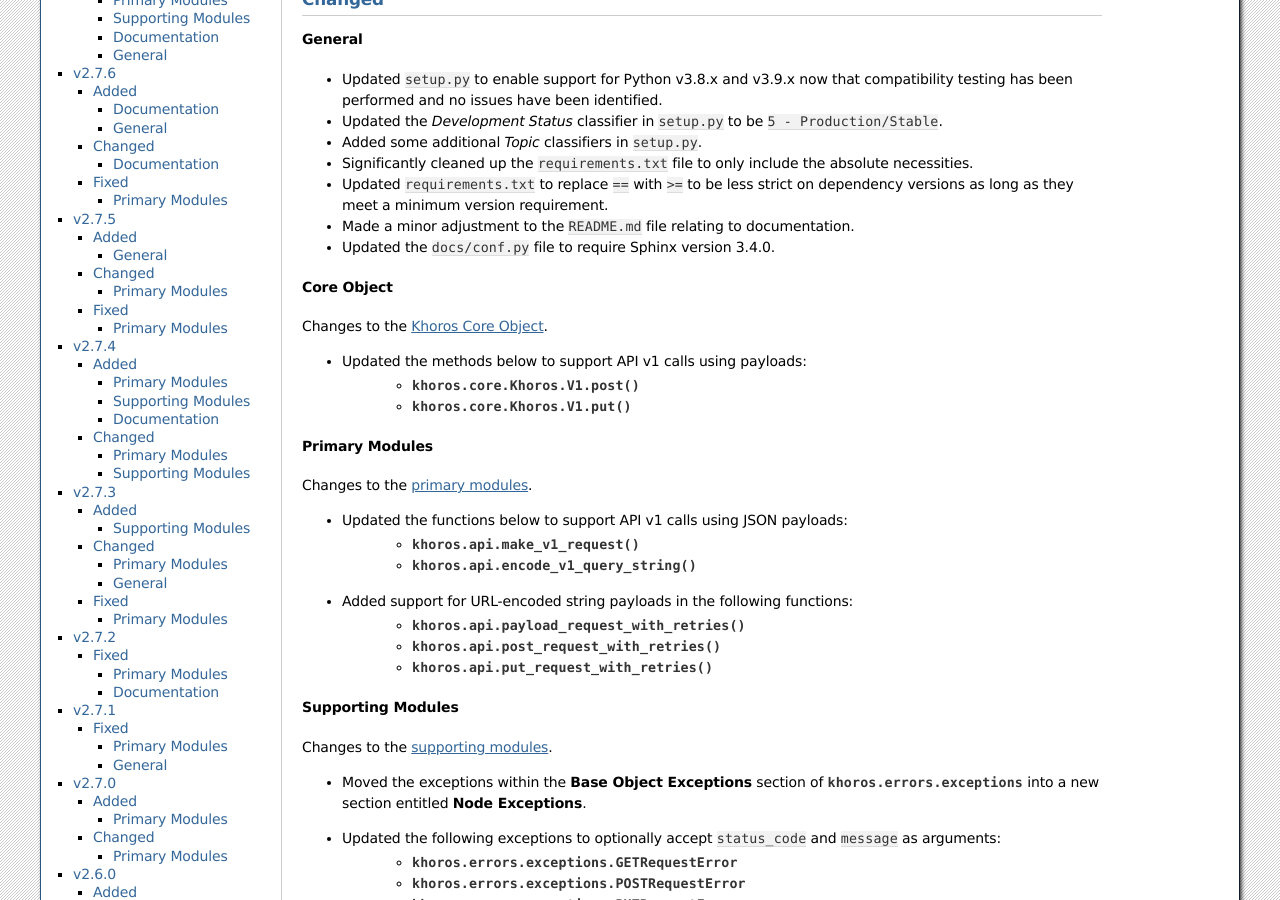
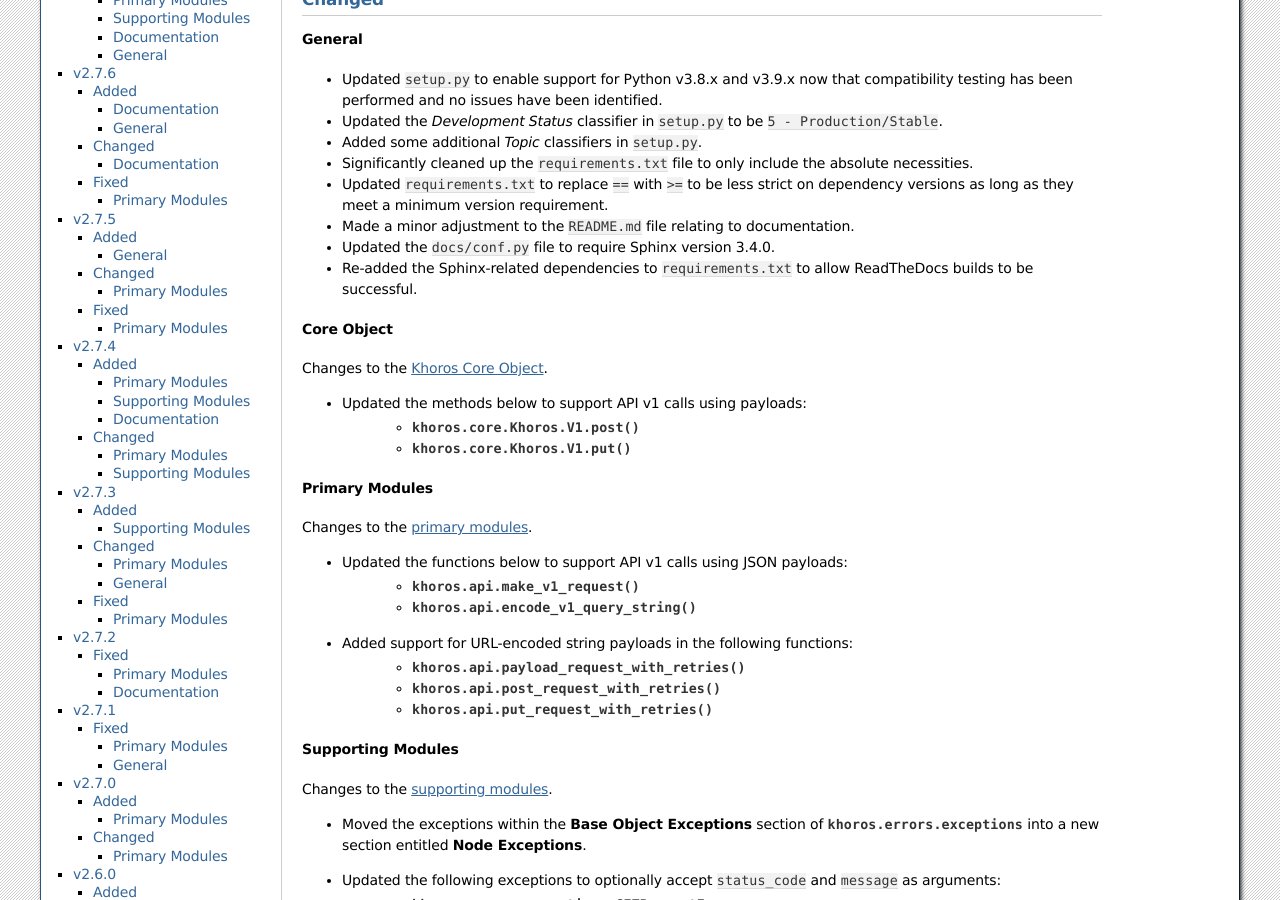
Before and after one commit to jeffshurtliff/khoros, a Sphinx documentation site: the page built from docs/changelog.rst, in a window 1280 px wide and 900 px high, scrolled down 1021 px. Built offline with Sphinx 7.4.7, drawn with Linux system fonts in a browser that asks for light colours.

Commit message:
Re-added Sphinx requirements to requirements.txt

```diff
--- a/docs/changelog.rst
+++ b/docs/changelog.rst
@@ -63,6 +63,8 @@
   as long as they meet a minimum version requirement.
 * Made a minor adjustment to the ``README.md`` file relating to documentation.
 * Updated the ``docs/conf.py`` file to require Sphinx version 3.4.0.
+* Re-added the Sphinx-related dependencies to ``requirements.txt`` to allow ReadTheDocs builds
+  to be successful.
 
 Core Object
 -----------
```
Also changed, not shown: requirements.txt (+7 -0 lines).
